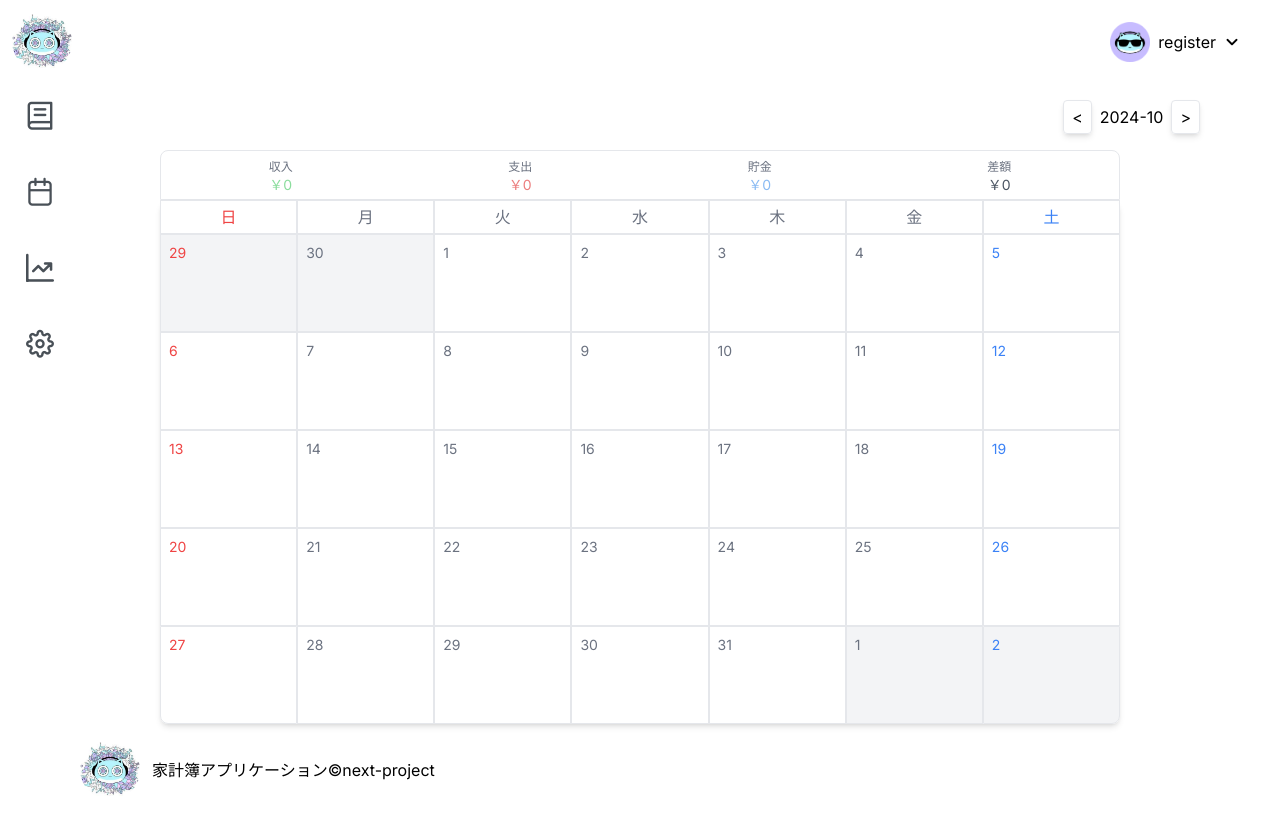
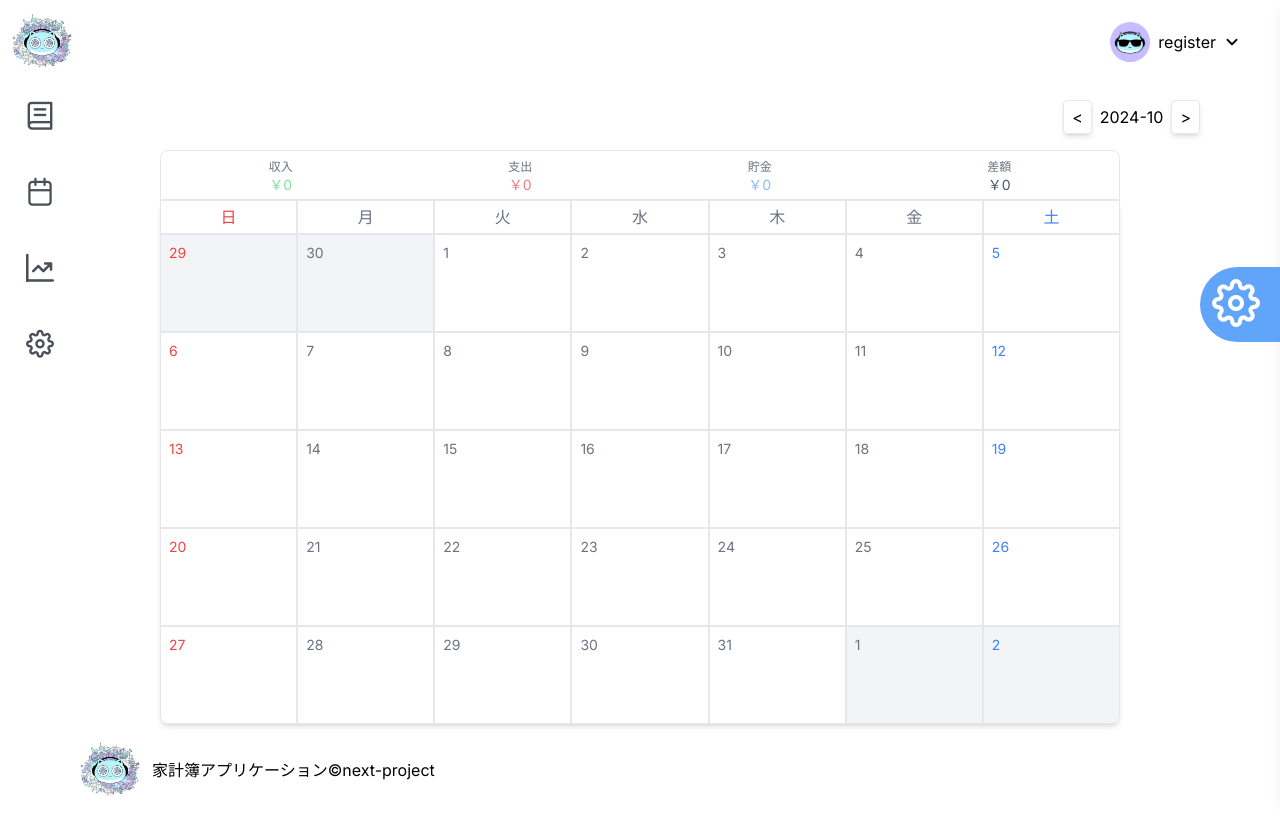
Before and after one commit to tomao112/account_book, a Next.js app: page /income-expense in a window 1280 px wide. Shown: the top 834 px of the page. Built offline with nearby package versions, Linux system fonts and the light colour scheme; no server answers; the database is empty.

Commit message:
設定ページ作成　レイアウト考案中

```diff
--- a/src/app/components/layouts/Header.tsx
+++ b/src/app/components/layouts/Header.tsx
@@ -3,6 +3,7 @@ import React from 'react';
 import { Button } from 'primereact/button';
 import Headless from '@/app/components/layouts/sidebar';
 import Image from "next/image"
+import Setting from './setting';
 
 
 const Header = () => {
@@ -34,6 +35,7 @@ const Header = () => {
 					</div>
 				</div>
 			</div>
+			<Setting />
 			<Headless />
 		</div>
 	)
--- /dev/null
+++ b/src/app/components/layouts/setting.tsx
@@ -0,0 +1,29 @@
+'use client';
+
+import React from 'react';
+import { useState } from 'react';
+import 'primeicons/primeicons.css';
+import SettingPanel from './settingPanel';
+
+const Setting = () => {
+  const [ isPanelOpen, setIsPanelOpen ] = useState(false);
+
+  const handleTogglePanel = () => {
+    setIsPanelOpen(prevState => !prevState);
+  }
+
+  return (
+    <div>
+      <div className='fixed top-1/3 right-0'>
+        <div className='flex justify-end'>
+          <button onClick={handleTogglePanel} className='z-50 bg-blue-400 rounded-tl-full rounded-bl-full pr-5 pl-3 pt-3 pb-3'>
+            <span className='pi pi-cog' style={{ fontSize: '3rem', color: 'white'}}></span>
+          </button>
+          <SettingPanel isOpen={isPanelOpen} onClose={handleTogglePanel} />
+        </div>
+      </div>
+    </div>
+  )
+}
+
+export default Setting
--- /dev/null
+++ b/src/app/components/layouts/settingPanel.tsx
@@ -0,0 +1,25 @@
+// SettingPanel.tsx
+import React from 'react';
+
+interface SettingPanelProps {
+    isOpen: boolean;
+    onClose: () => void;
+}
+
+const SettingPanel: React.FC<SettingPanelProps> = ({ isOpen }) => {
+    return (
+        <div className={`flex fixed z-40 top-0 right-0 h-full w-[90%] bg-white shadow-lg transition-transform duration-300 ${isOpen ? 'translate-x-0' : 'translate-x-full'}`}>
+            <div className='flex flex-col pl-20 border'>
+              <ul className='flex flex-col pt-10 gap-3 w-[20rem]'>
+                <li className=''><button>会員情報</button></li>
+                <li><button>ダークモード</button></li>
+                <li><button>お問い合わせ</button></li>
+              </ul>
+            </div>
+            <div className='h-full w-[90%]'>
+          </div>
+        </div>
+    );
+};
+
+export default SettingPanel;
--- a/src/app/components/layouts/sidebar.tsx
+++ b/src/app/components/layouts/sidebar.tsx
@@ -21,7 +21,7 @@ export default function Headless() {
 							<Link className="tooltip w-14 h-14 flex items-center justify-center" data-pr-tooltip="chart" href={"/Chart"}>
 								<span className='pi pi-chart-line mt-2' style={{ fontSize: '1.75rem', color: '#495057' }}></span>
 							</Link>
-							<Link className="tooltip w-14 h-14 flex items-center justify-center" data-pr-tooltip="setting" href={"/"}>
+							<Link className="tooltip w-14 h-14 flex items-center justify-center" data-pr-tooltip="setting" href={"/appsetting"}>
 								<span className='pi pi-cog mt-2' style={{ fontSize: '1.75rem', color: '#495057' }}></span>
 							</Link>
             </div>
```
